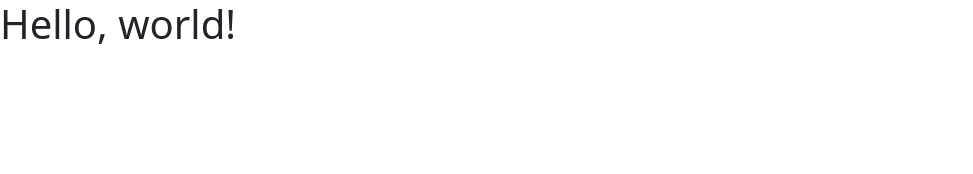
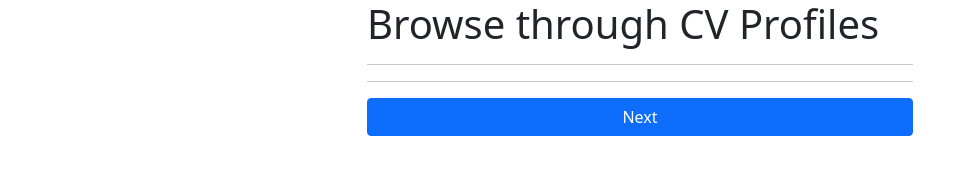
Before and after one commit to Shobhityadav99/CV-Screener, a plain HTML site: page index.html in a window 1280 px wide. Shown: the whole page, without its empty margins (0-973 px from the left). Drawn offline with nearby package versions, Linux system fonts and the light colour scheme.

Commit message:
UI done almost

```diff
--- a/index.html
+++ b/index.html
@@ -11,7 +11,20 @@
     <title>Hello, world!</title>
   </head>
   <body>
-    <h1>Hello, world!</h1>
+    <div class="container">
+        <div class="row">
+            <div class="col-md-6 mx-auto">
+                <h1>Browse through CV Profiles</h1>
+                <div id="image"></div>
+                <hr>
+                <div id="profile"></div>
+                <hr>
+                <div class="d-grid gap-2">
+                <button class="btn btn-primary" type="button">Next</button>
+            </div>
+            </div>
+        </div>
+    </div>
 
     <!-- Optional JavaScript; choose one of the two! -->
 
```
